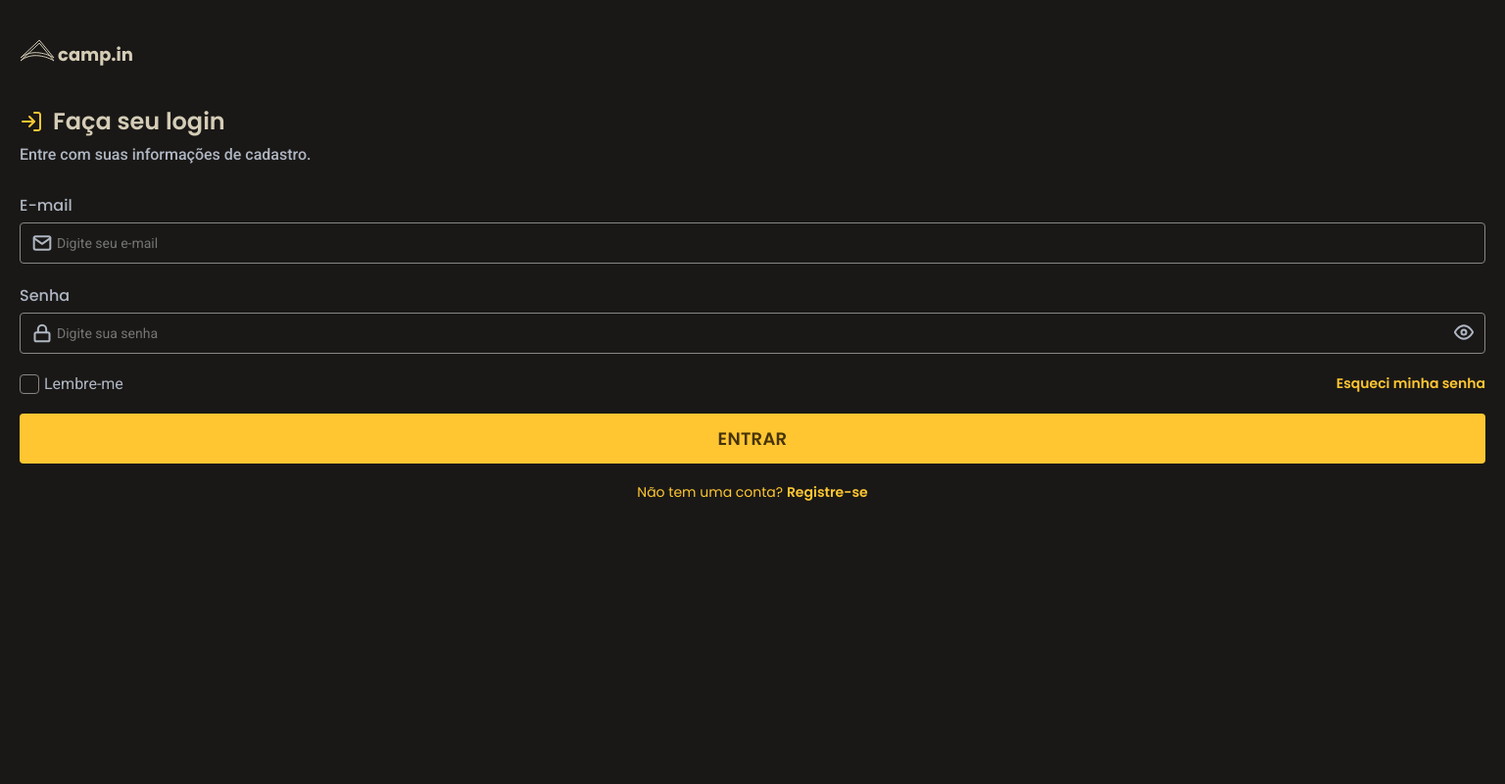
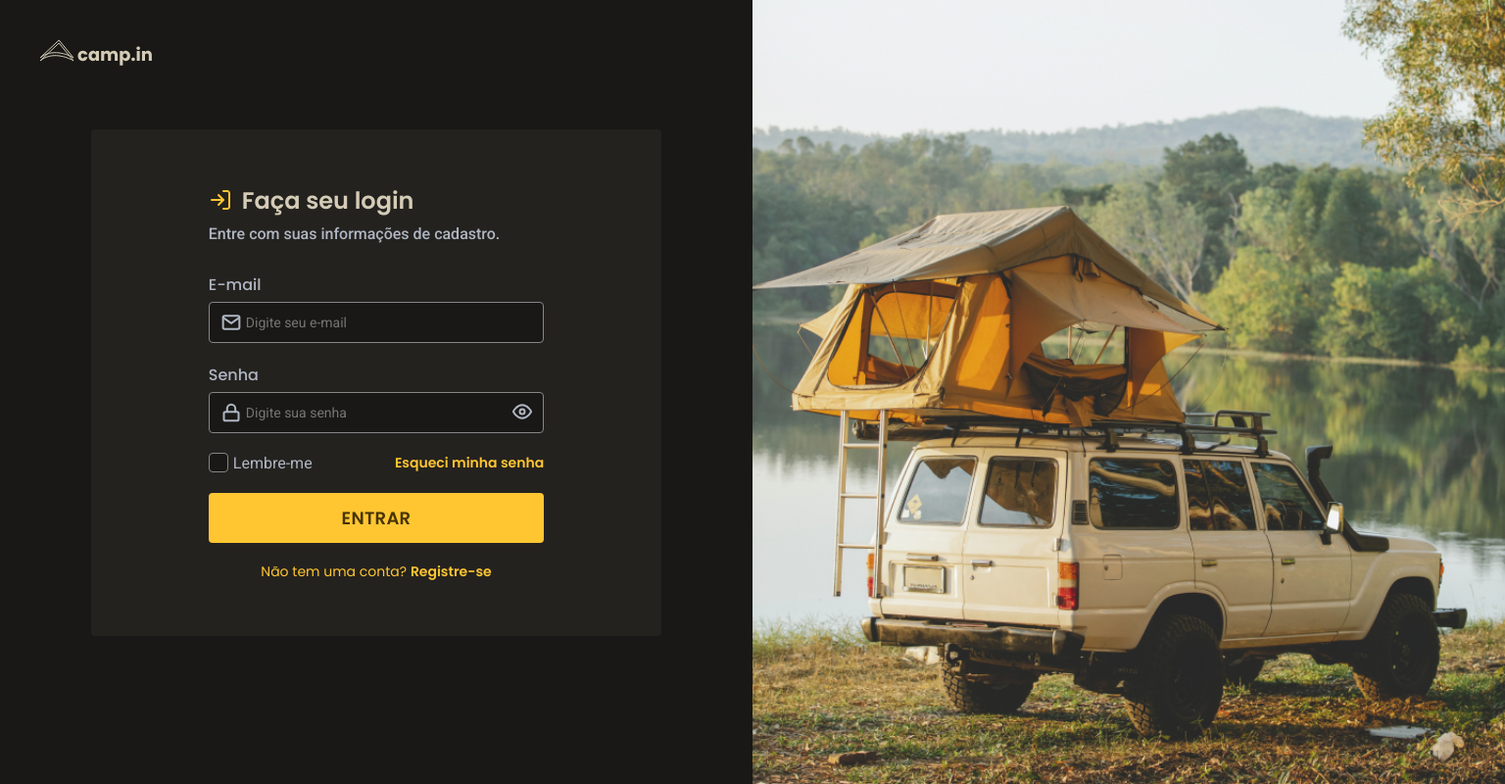
Before and after one commit to oldrado-jr/login-form, a plain HTML site: page index.html in a window 1536 px wide. Shown: the whole page at 98% size. Drawn offline with Linux system fonts and the light colour scheme.

Commit message:
feat: add desktop layout

```diff
--- a/index.html
+++ b/index.html
@@ -18,6 +18,7 @@
     <header>
       <img src="./assets/logo.svg" alt="Logo Camp In">
     </header>
+    <div class="container">
       <main>
         <div class="form-container">
           <div class="form-header">
@@ -51,6 +52,8 @@
           </a>
         </div>
       </main>
+      <div class="side-bg-image" hidden></div>
+    </div>
   </body>
 
 </html>
--- a/style.css
+++ b/style.css
@@ -169,7 +169,7 @@ a {
   font-weight: 600;
 }
 
-@media (min-width: 451px) and (max-width: 900px) {
+@media (min-width: 601px) and (max-width: 1439px) {
   body {
     display: flex;
     flex-direction: column;
@@ -186,3 +186,36 @@ a {
     padding: 55px 120px;
   }
 }
+
+@media (min-width: 1440px) {
+
+  header,
+  main {
+    width: 50vw;
+  }
+
+  header {
+    position: absolute;
+    padding: 40px;
+  }
+
+  .container {
+    display: flex;
+    align-items: center;
+  }
+
+  .form-container {
+    border-radius: 4px;
+    background: var(--form-background);
+    padding: 55px 120px;
+    width: 80%;
+    margin: 0 auto;
+  }
+
+  .side-bg-image {
+    display: initial;
+    width: 50vw;
+    height: 100vh;
+    background: url(./assets/side-image.jpg) no-repeat center/cover;
+  }
+}
```
Lines whose indentation alone changed are shown as unchanged.
